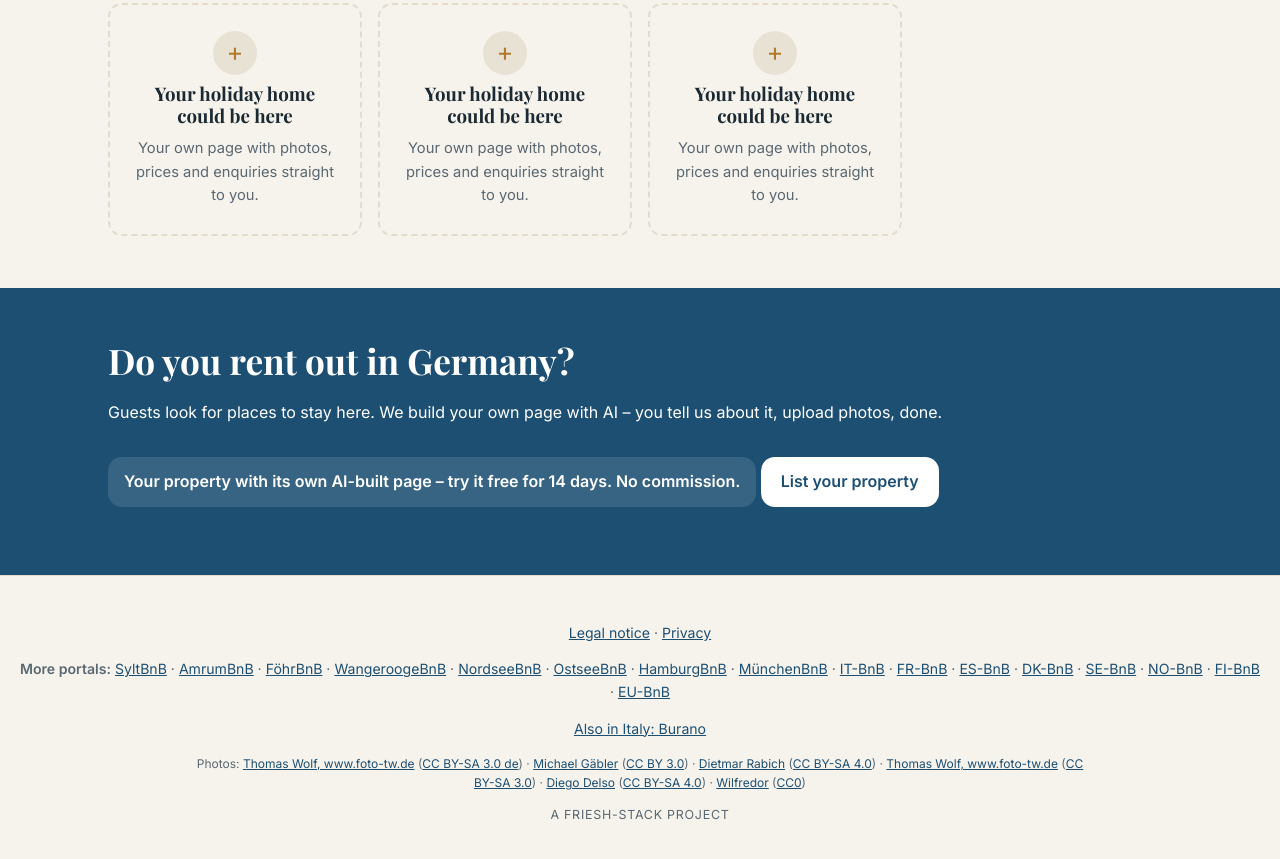
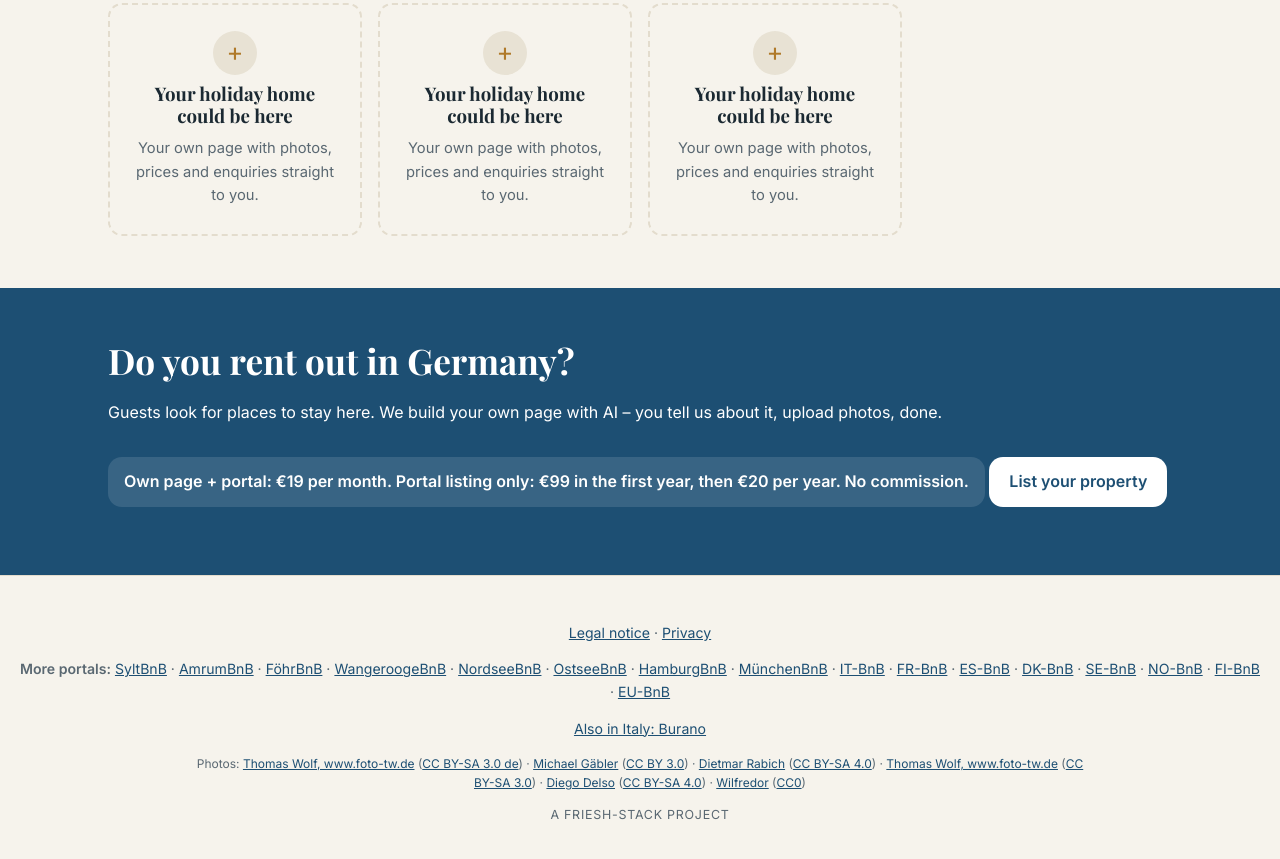
Before and after one commit to friesh-stack/debnb, a plain HTML site: page index.html in a window 1280 px wide. Shown: the part 2824-3683 px from the top of the page. Drawn offline with Linux system fonts and the light colour scheme.

Commit message:
auto: Inhalte 2026-11-23

```diff
--- a/index.html
+++ b/index.html
@@ -56,7 +56,7 @@
   <div class="block">
     <h2><span lang="de">Sie vermieten in Deutschland?</span><span lang="en" hidden>Do you rent out in Germany?</span></h2>
     <p><span lang="de">Gäste suchen hier nach Unterkünften. Wir erstellen Ihnen mit KI eine eigene Unterseite – Sie erzählen, laden Fotos hoch, fertig.</span><span lang="en" hidden>Guests look for places to stay here. We build your own page with AI – you tell us about it, upload photos, done.</span></p>
-    <p class="preis"><span lang="de">Ihre Unterkunft mit eigener, KI-erstellter Unterseite – 14 Tage gratis testen. Keine Provision.</span><span lang="en" hidden>Your property with its own AI-built page – try it free for 14 days. No commission.</span></p>
+    <p class="preis"><span lang="de">Eigene Unterseite + Portal: 19 € im Monat. Nur Portal-Eintrag: 99 € im ersten Jahr, danach 20 € pro Jahr. Keine Provision.</span><span lang="en" hidden>Own page + portal: €19 per month. Portal listing only: €99 in the first year, then €20 per year. No commission.</span></p>
     <a class="btn btn-hell" href="https://eu-bnb.com/vermieten/?lang=de"><span lang="de">Unterkunft eintragen</span><span lang="en" hidden>List your property</span></a>
   </div>
 </section>
```
Also changed, not shown: aktuell.html (+1 -1 lines), vermieter.html (+1 -1 lines).
